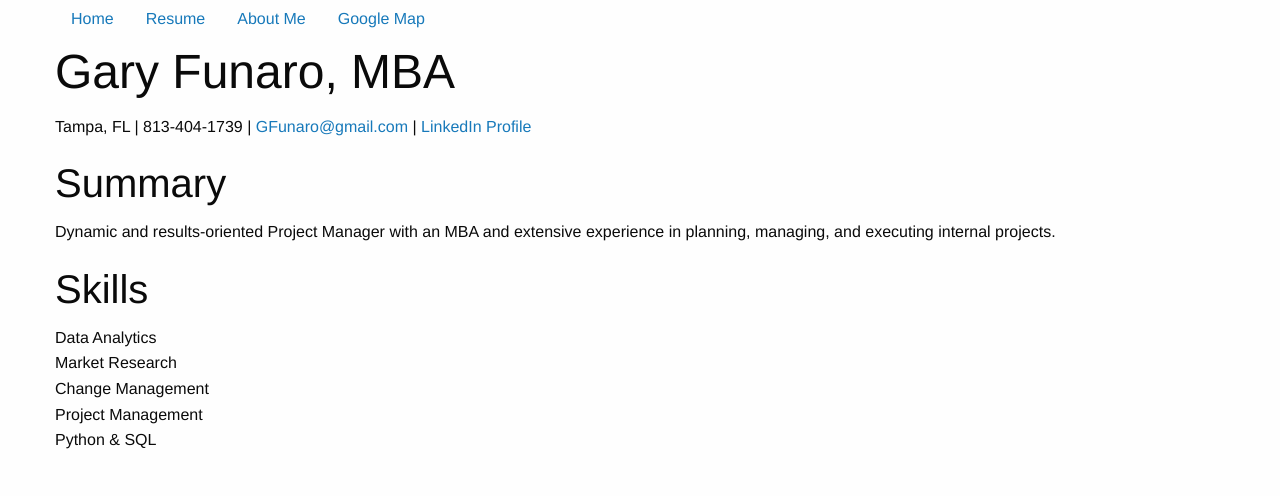
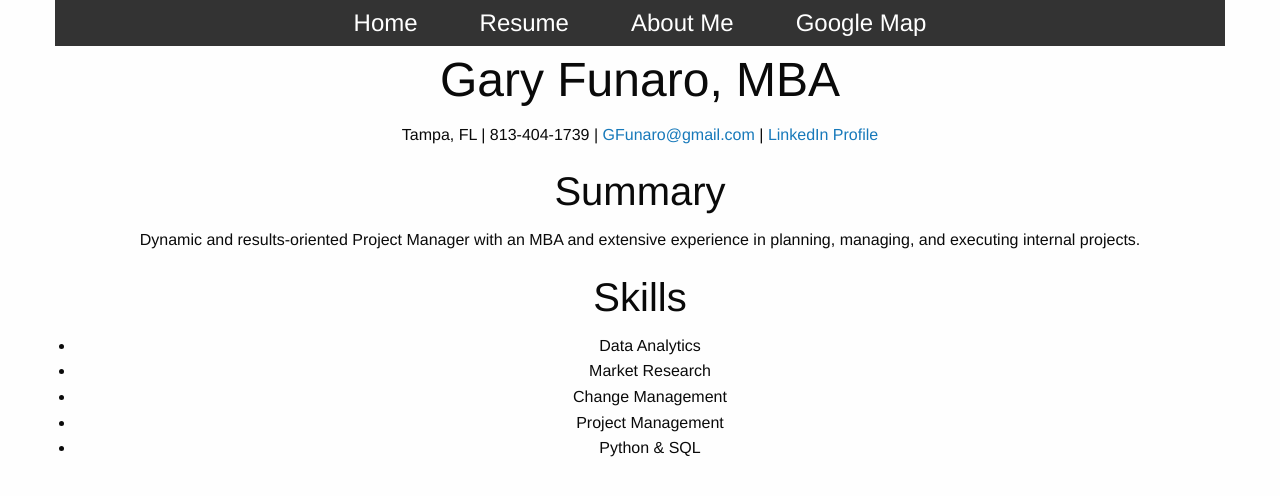
Before and after one commit to gfunaro/project4, a plain HTML site: page resume.html in a window 1280 px wide. Drawn offline with nearby package versions, Linux system fonts and the light colour scheme.

Commit message:
Update resume.html

```diff
--- a/resume.html
+++ b/resume.html
@@ -5,8 +5,11 @@
     <meta name="viewport" content="width=device-width, initial-scale=1.0">
     <title>Gary Funaro - Resume</title>
 
+    <link rel="stylesheet" href="reset.css">
+    <link rel="stylesheet" href="styles.css">
     <link rel="stylesheet" href="https://cdnjs.cloudflare.com/ajax/libs/foundation/6.7.4/css/foundation.min.css">
     <script src="https://cdnjs.cloudflare.com/ajax/libs/foundation/6.7.4/js/foundation.min.js" defer></script>
+    <script src="script.js" defer></script>
 </head>
 <body>
 
@@ -22,8 +25,8 @@
         </nav>
 
         <div class="grid-x grid-padding-x">
-            <div class="cell small-12 medium-8">
-                <h1>Gary Funaro, MBA</h1>
+            <div class="cell small-12">
+                <h1 class="resume-header">Gary Funaro, MBA</h1>
                 <p>Tampa, FL | 813-404-1739 |
                     <a href="mailto:GFunaro@gmail.com">GFunaro@gmail.com</a> |
                     <a href="https://www.linkedin.com/in/garyfunaro">LinkedIn Profile</a>
@@ -41,7 +44,7 @@
         <div class="grid-x grid-padding-x">
             <div class="cell small-12">
                 <h2>Skills</h2>
-                <ul class="no-bullet">
+                <ul>
                     <li>Data Analytics</li>
                     <li>Market Research</li>
                     <li>Change Management</li>
```
